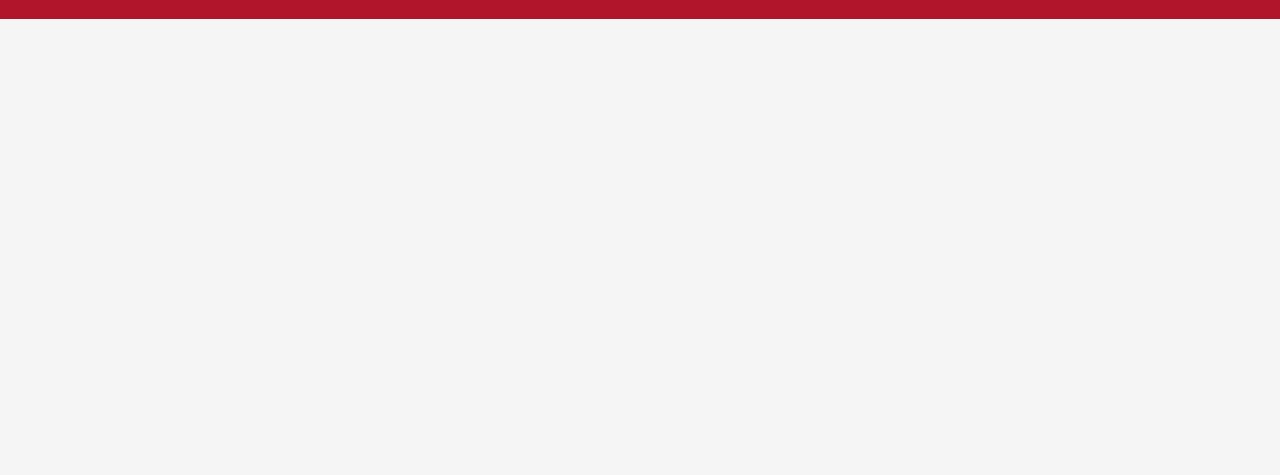
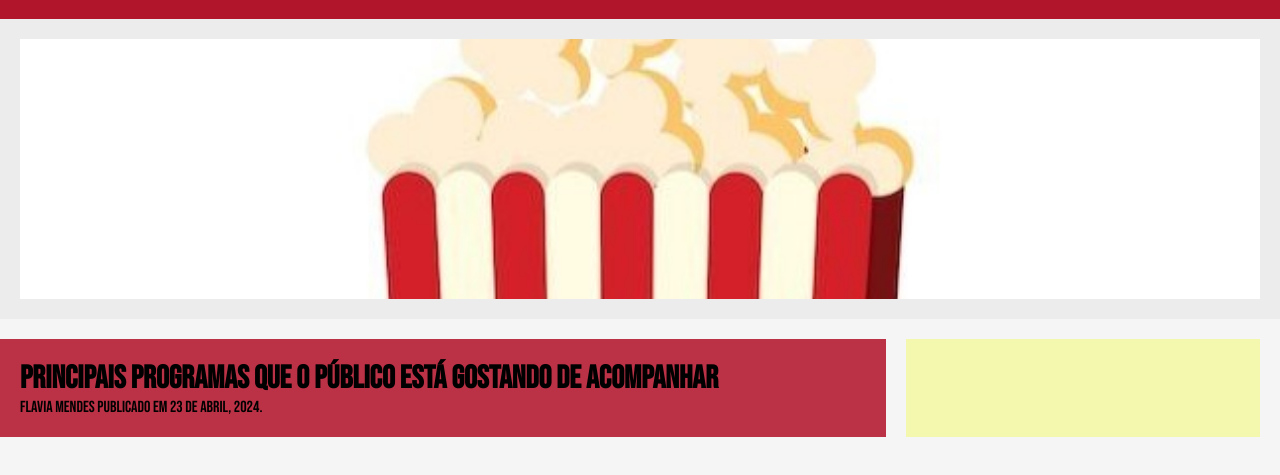
Before and after one commit to flaviamendes17/html-02-blog, a plain HTML site: page index.html in a window 1280 px wide. Shown: the part 131-606 px from the top of the page. Drawn offline with Linux system fonts and the light colour scheme.

Commit message:
feat: início do estilo da notícia principal

```diff
--- a/assets/styles/styles.index.css
+++ b/assets/styles/styles.index.css
@@ -48,3 +48,38 @@ header {
     color:#ff4444;
     transform: scale(1.1);
 }
+
+#carousel {
+    display: flex;
+    justify-content: center;
+    align-items: center;
+    height: 300px;
+    background-color: #ececec;
+}
+
+#carousel img {
+    height:100% ;
+    width: 100%;
+    border-radius: 12px;
+    object-fit: cover;
+    padding: 20px;
+}
+
+#main-new {
+    width: 70%;
+    background-color: #ad021bcc;
+    margin: 20px auto;
+    padding: 20px;
+}
+
+#aside {
+width: 28%;
+background-color: #eeff004a;
+margin: 20px;
+padding: 20px;
+}
+
+main {
+    display: flex;
+    justify-content: space-around;
+}
--- a/index.html
+++ b/index.html
@@ -23,5 +23,20 @@
         <a href="#contact">Contato</a>
       </div>
     </header>
+
+    <div id="carousel">
+      <img src="assets/styles/images/pipocaa.jpg" alt="Uma pipoca de cinema" />
+    </div>
+
+    <main>
+      <div id="main-new">
+        <h1>Principais programas que o público está gostando de acompanhar</h1>
+        <div>
+          <span id="author"> Flavia Mendes</span>
+          <span id="date"> Publicado em 23 de Abril, 2024.</span>
+        </div>
+      </div>
+      <div id="aside"></div>
+    </main>
   </body>
 </html>
```
Also changed, not shown: assets/styles/images/pipoca.jpg (added), assets/styles/images/pipocaa.jpg (added).
